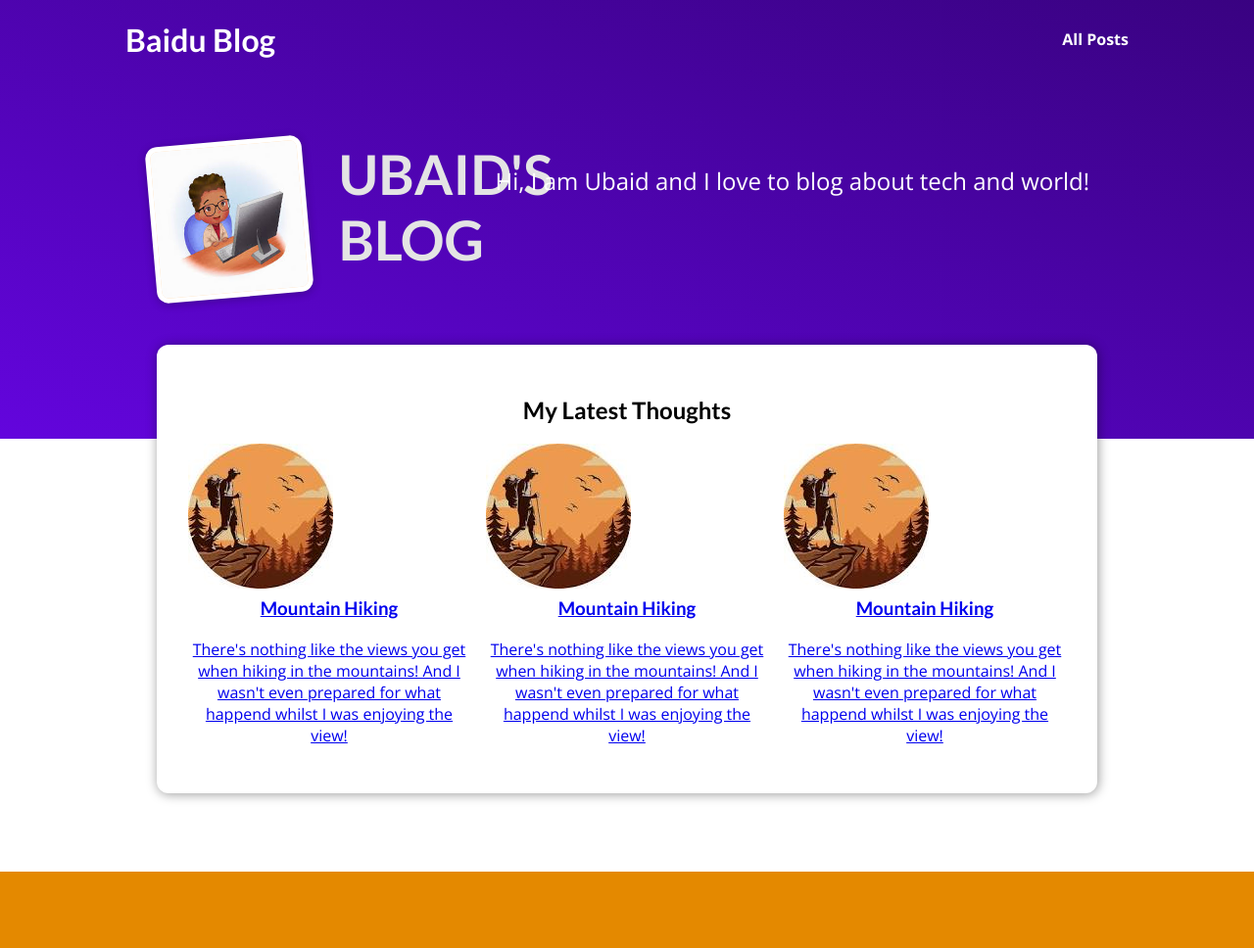
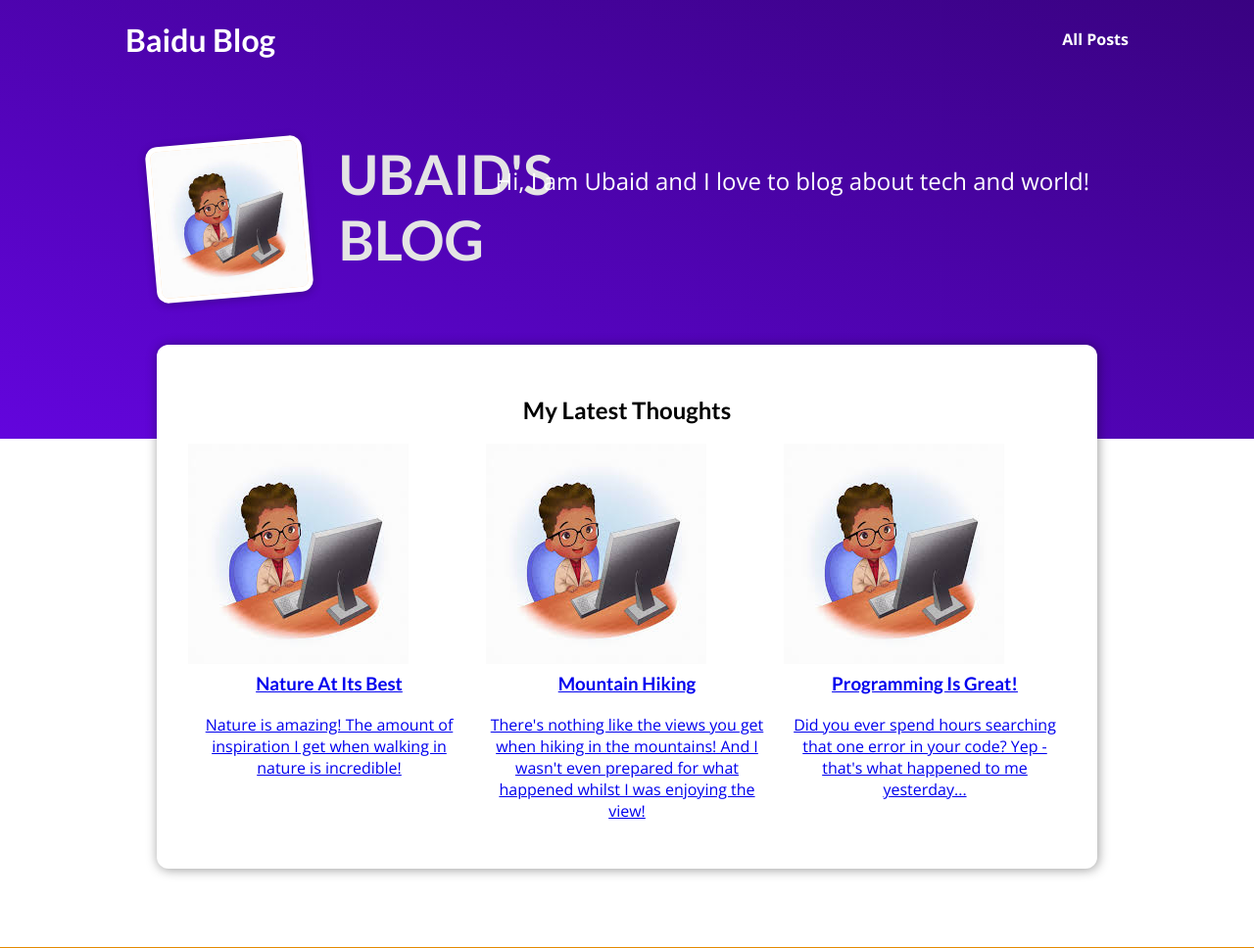
Before and after one commit to Ubaidrazaa/Blogs, a Django app: page / in a window 1280 px wide. Shown: the top 968 px of the page at 98% size. Run offline with Django 5.2, Linux system fonts and the light colour scheme.

Commit message:
Add dynamic variables

```diff
--- a/blog/templates/blog/includes/post.html
+++ b/blog/templates/blog/includes/post.html
@@ -3,11 +3,11 @@
 <li>
     <article>
         <a href="{% url "post-detail-page" "mountains_overview" %}">
-           <img src="{% static "blog/images/donlod.jpeg" %}" alt="Mountain Hiking">
+           <img src="{% static "blog/images/"|add:post.image %}" alt="{{ post.title }}">
            <div class="post">
-              <h3>Mountain Hiking</h3>
+              <h3>{{ post.title }}</h3>
               <p>
-                There's nothing like the views you get when hiking in the mountains! And I wasn't even prepared for what happend whilst I was enjoying the view!
+                {{ post.excerpt }}
             </p>
            </div>
         </a>
--- a/blog/views.py
+++ b/blog/views.py
@@ -4,7 +4,7 @@ from django.shortcuts import render
 all_posts = [
     {
         "slug": "hike-in-the-mountains",
-        "image": "mountains.jpg",
+        "image": "down.jpeg",
         "author": "Ubaid",
         "date": date(2021, 7, 21),
         "title": "Mountain Hiking",
@@ -25,7 +25,7 @@ all_posts = [
     },
     {
         "slug": "programming-is-fun",
-        "image": "coding.jpg",
+        "image": "down.jpeg",
         "author": "Ubaid",
         "date": date(2022, 3, 10),
         "title": "Programming Is Great!",
@@ -46,7 +46,7 @@ all_posts = [
     },
     {
         "slug": "into-the-woods",
-        "image": "woods.jpg",
+        "image": "down.jpeg",
         "author": "Ubaid",
         "date": date(2020, 8, 5),
         "title": "Nature At Its Best",
```
